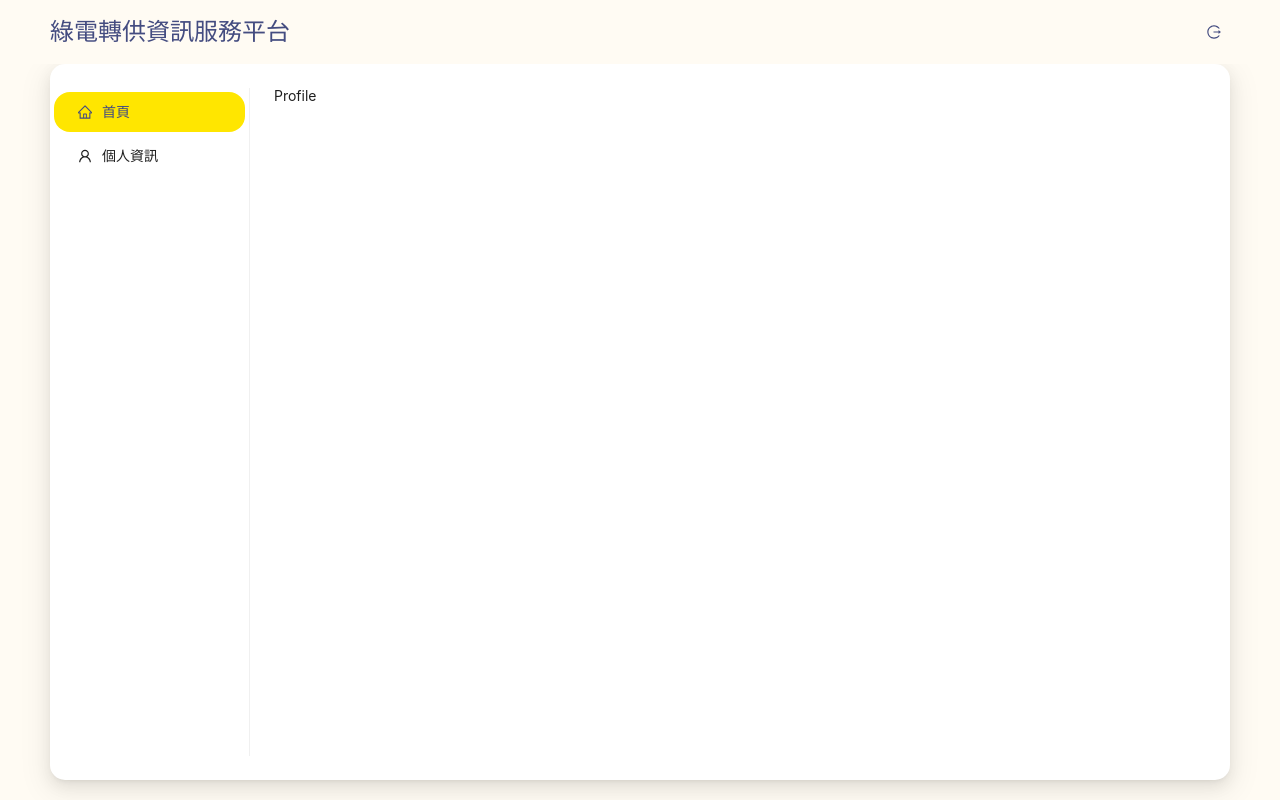
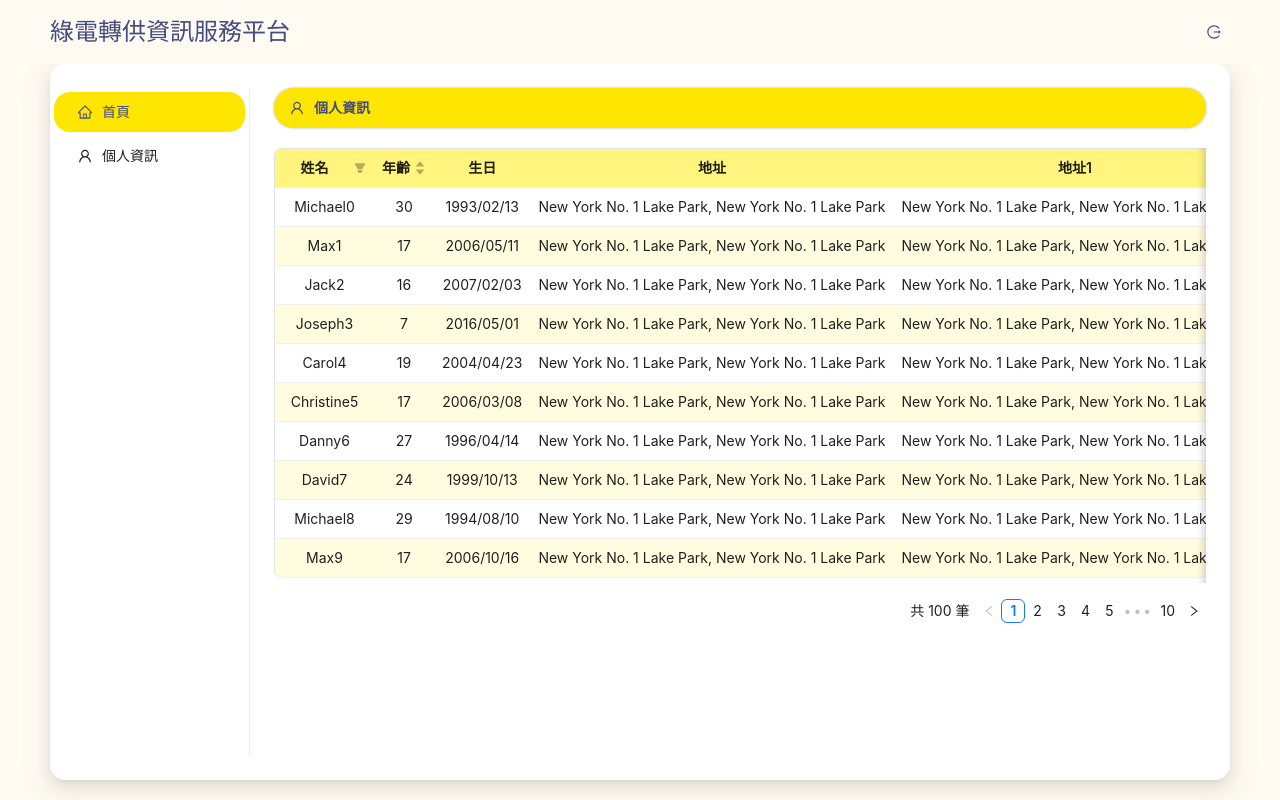
Before and after one commit to rueiwang/react-pratice, a React (Vite) app: page /profile in a window 1280 px wide. Built offline with nearby package versions, Linux system fonts and the light colour scheme.

Commit message:
[feat] profile layout and required feature

```diff
--- a/src/layouts/Home/style.scss
+++ b/src/layouts/Home/style.scss
@@ -12,7 +12,7 @@
 
   &__content {
    height: calc(100% - 40px);
-    overflow: auto;
+    overflow-y: auto;
     padding:10px 0 ;
   }
   section {
--- /dev/null
+++ b/src/layouts/Profile/fakeData.ts
@@ -0,0 +1,50 @@
+import React from "react";
+import { random } from "lodash";
+
+export interface DataType {
+  key: React.Key;
+  name: string;
+  age: number;
+  birthDateTimestamp: number;
+  address: string;
+  img: string;
+  changeable: boolean;
+}
+
+function makeFakeData(): DataType[] {
+  const nameList = [
+    "Michael",
+    "Max",
+    "Jack",
+    "Joseph",
+    "Carol",
+    "Christine",
+    "Danny",
+    "David",
+  ];
+  const address = "New York No. 1 Lake Park, New York No. 1 Lake Park";
+  const result: DataType[] = [];
+
+  for (let i = 0; i < 100; i++) {
+    const randomName = nameList[i % nameList.length] + i;
+    const randomYear = random(1990, 2020);
+    const randomMonth = random(0, 11);
+    const randomDay = random(0, 28);
+    const birthDateTimestamp = Date.UTC(randomYear, randomMonth, randomDay);
+
+    result.push({
+      key: i,
+      name: randomName,
+      age: 2023 - randomYear,
+      birthDateTimestamp,
+      address,
+      img: `https://fakeimg.pl/100x100/?text=${randomName}`,
+      changeable: false
+    });
+  }
+
+  return result;
+}
+
+const dataList = makeFakeData()
+export default dataList
--- /dev/null
+++ b/src/layouts/Profile/index.tsx
@@ -0,0 +1,189 @@
+import TitleBar from "@/components/Title";
+import { UserOutlined } from "@ant-design/icons";
+import { Table, Switch, Popover } from "antd";
+import type { ColumnsType } from "antd/es/table";
+import dataList, { DataType } from "./fakeData";
+
+import "./style.scss";
+import { useState } from "react";
+
+const Profile = () => {
+  const [tableData, setTableData] = useState(dataList);
+  async function switchHandler(name: string) {
+    // 模仿 API 成功後修改對應物件狀態
+    const { data } = await fetchSwitchData();
+    if (data === null) return;
+    setTableData((prevData) => {
+      return prevData.map((item) => {
+        if (item.name === name) {
+          return {
+            ...item,
+            changeable: !item.changeable,
+          };
+        } else {
+          return item;
+        }
+      });
+    });
+  }
+
+  async function fetchSwitchData() {
+    return fetch("https://645c994de01ac610588dbab7.mockapi.io/api/switch")
+      .then((res) => res.json())
+      .then((data) => {
+        return {
+          error: null,
+          data,
+        };
+      })
+      .catch((error) => {
+        return {
+          error,
+          data: null,
+        };
+      });
+  }
+
+  // first column: fix, filter and search, popover
+  // age column: sort
+  // birthDate column: format show text
+  // address column: show ellipse
+  // last column: Switch and call api
+  const columns: ColumnsType<DataType> = [
+    {
+      title: "姓名",
+      dataIndex: "name",
+      key: "name",
+      filters: [
+        {
+          text: "M-",
+          value: "m",
+        },
+        {
+          text: "J-",
+          value: "j",
+        },
+        {
+          text: "C-",
+          value: "c",
+        },
+        {
+          text: "D-",
+          value: "d",
+        },
+      ],
+      filterMode: "tree",
+      filterSearch: true,
+      onFilter: (value, record) => {
+        const curValue = value.toString();
+        return record.name.toLowerCase().startsWith(curValue.toLowerCase());
+      },
+      width: 100,
+      fixed: "left",
+      render: (name, record) => (
+        <Popover
+          content={
+            <div className="Profile__name-popoverContent">
+              <img src={record.img} alt={name} />
+            </div>
+          }
+          trigger="hover"
+        >
+          {name}
+        </Popover>
+      ),
+    },
+    {
+      title: "年齡",
+      dataIndex: "age",
+      key: "age",
+      sorter: (a, b) => a.age - b.age,
+    },
+    {
+      title: "生日",
+      dataIndex: "birthDateTimestamp",
+      render: (birthDateTimestamp) => {
+        const formatString = new Date(birthDateTimestamp)
+          .toISOString()
+          .split("T")[0]
+          .replaceAll("-", "/");
+        return <>{formatString}</>;
+      },
+    },
+    {
+      title: "地址",
+      dataIndex: "address",
+      key: "address",
+      ellipsis: {
+        showTitle: true,
+      },
+    },
+    {
+      title: "地址1",
+      dataIndex: "address",
+      key: "address",
+      ellipsis: {
+        showTitle: true,
+      },
+    },
+    {
+      title: "地址2",
+      dataIndex: "address",
+      key: "address",
+      ellipsis: {
+        showTitle: true,
+      },
+    },
+    {
+      title: "地址3",
+      dataIndex: "address",
+      key: "address",
+      ellipsis: {
+        showTitle: true,
+      },
+    },
+    {
+      title: "地址4",
+      dataIndex: "address",
+      key: "address",
+      ellipsis: {
+        showTitle: true,
+      },
+    },
+    {
+      title: "是否轉供",
+      dataIndex: "changeable",
+      key: "changeable",
+      render: (changeable, record) => {
+        return (
+          <Switch
+            size="small"
+            checked={changeable}
+            onChange={() => switchHandler(record.name)}
+          />
+        );
+      },
+    },
+  ];
+
+  return (
+    <div className="Profile">
+      <TitleBar title="個人資訊" icon={<UserOutlined />} />
+      <div className="Profile__content">
+        <Table
+          columns={columns}
+          dataSource={tableData}
+          scroll={{ x: "max-content" }}
+          size="small"
+          pagination={{
+            total: tableData.length,
+            showTotal: (total) => `共 ${total} 筆`,
+            showSizeChanger: false,
+          }}
+        />
+      </div>
+    </div>
+  );
+};
+
+export default Profile;
--- /dev/null
+++ b/src/layouts/Profile/style.scss
@@ -0,0 +1,106 @@
+.Profile {
+  color: #444c80;
+  display: flex;
+  flex-direction: column;
+  height: 100%;
+
+  .TitleBar {
+    margin-bottom: 10px;
+    flex-shrink: 0;
+  }
+
+  &__content {
+    height: calc(100% - 40px);
+    overflow-y: auto;
+    padding: 10px 0;
+  }
+
+  &__name-popoverContent {
+    min-width: 100px;
+    min-height: 100px;
+  }
+
+  .ant-table {
+    table {
+      border-radius: 8px;
+      margin-bottom: 5px;
+    }
+    .ant-table-thead {
+      th {
+        background-color: #fff57e;
+        text-align: center;
+        &::before {
+          display: none;
+        }
+
+        &.ant-table-column-has-sorters:hover {
+          background: #fffcdf;
+        }
+      }
+    }
+
+    .ant-table-container {
+      position: relative;
+    }
+  }
+
+  .ant-table-wrapper .ant-table-container table tr {
+    td {
+      transition: background 0.2s;
+    }
+    th {
+      border-top: 1px solid #dfe3e8;
+    }
+    td:first-child,
+    th:first-child {
+      border-left: 1px solid #dfe3e8;
+    }
+
+    td:last-child,
+    th:last-child {
+      border-right: 1px solid #dfe3e8;
+    }
+  }
+
+  .ant-table-wrapper {
+    .ant-table-tbody > tr:last-child > *:first-child {
+      border-bottom-left-radius: 8px;
+    }
+
+    // 滾動時取消 fix column 左上/下的 border-radius 否則會露出後面的內容
+    .ant-table-ping-left {
+      .ant-table-thead {
+        > tr:first-child > *:first-child {
+          border-start-start-radius: 0px;
+        }
+      }
+      .ant-table-tbody {
+        > tr:last-child > *:last-child {
+          border-bottom-right-radius: 8px;
+        }
+        > tr:last-child > *:first-child {
+          border-bottom-left-radius: 0px;
+        }
+      }
+    }
+
+    // enhance right shadow
+    .ant-table-ping-right:not(.ant-table-has-fix-right)
+      .ant-table-container::after {
+      box-shadow: inset -10px 0 8px -8px rgba(5, 5, 5, 0.2);
+    }
+  }
+
+  .ant-table-wrapper .ant-table-tbody {
+    td {
+      text-align: center;
+    }
+    > tr.ant-table-row:nth-child(odd) > td {
+      background: #fffcdf;
+    }
+
+    > tr.ant-table-row:nth-child(even) > td {
+      background: #ffffff;
+    }
+  }
+}
--- a/src/router/index.tsx
+++ b/src/router/index.tsx
@@ -2,6 +2,7 @@ import { createBrowserRouter, createRoutesFromElements, Route } from "react-rout
 import Login from "@/pages/Login";
 import ProtectedPage from "@/pages/ProtectedPage";
 import Home from "@/layouts/Home";
+import Profile from "@/layouts/Profile";
 
 const router = createBrowserRouter(
   createRoutesFromElements(
@@ -9,7 +10,7 @@ const router = createBrowserRouter(
     <Route path="/login" element={<Login />} />
     <Route path="/" element={<ProtectedPage />}>
       <Route path="home" element={<Home />} />
-      <Route path="profile" element={<>Profile</>} />
+      <Route path="profile" element={<Profile />} />
     </Route>
   </>
   )
```
